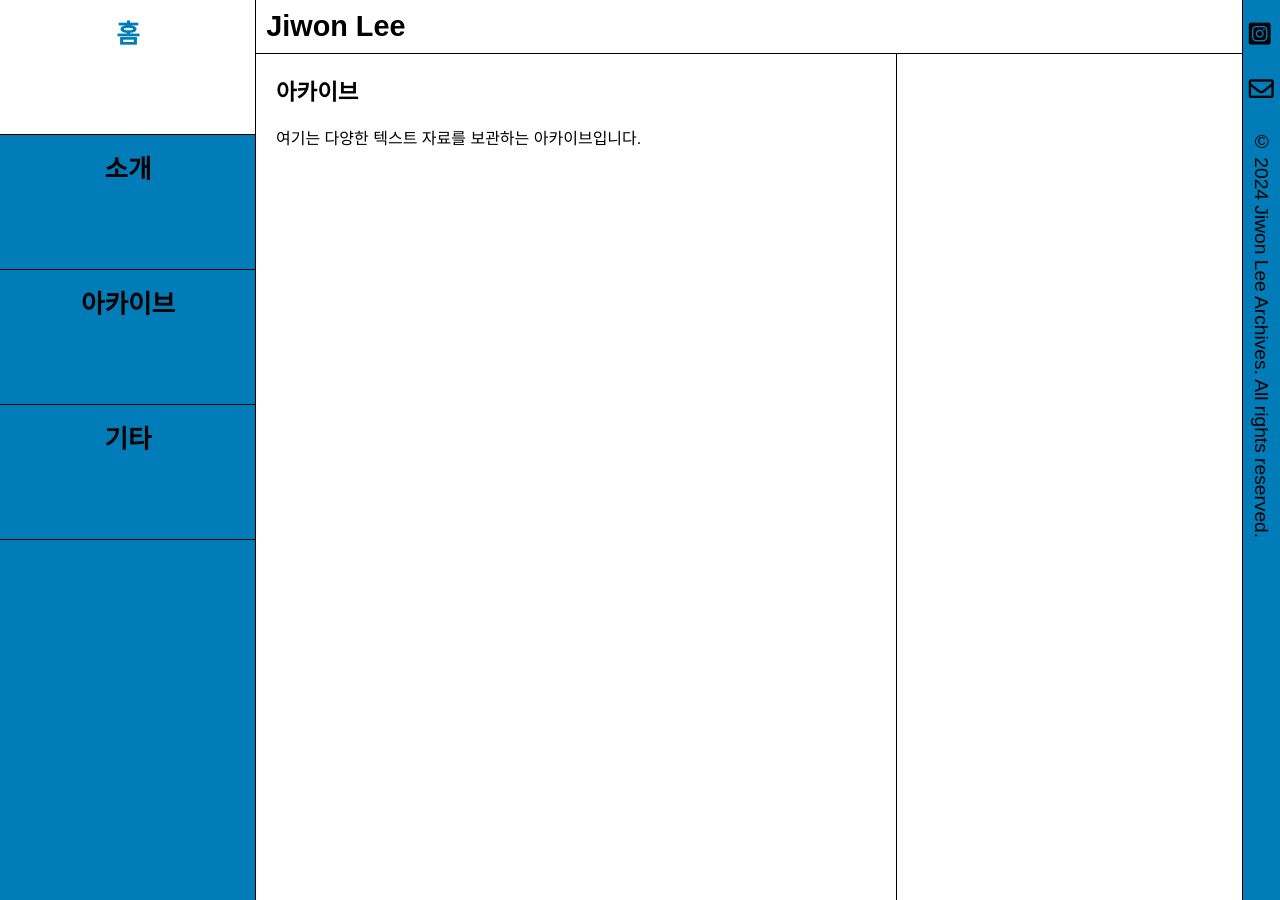
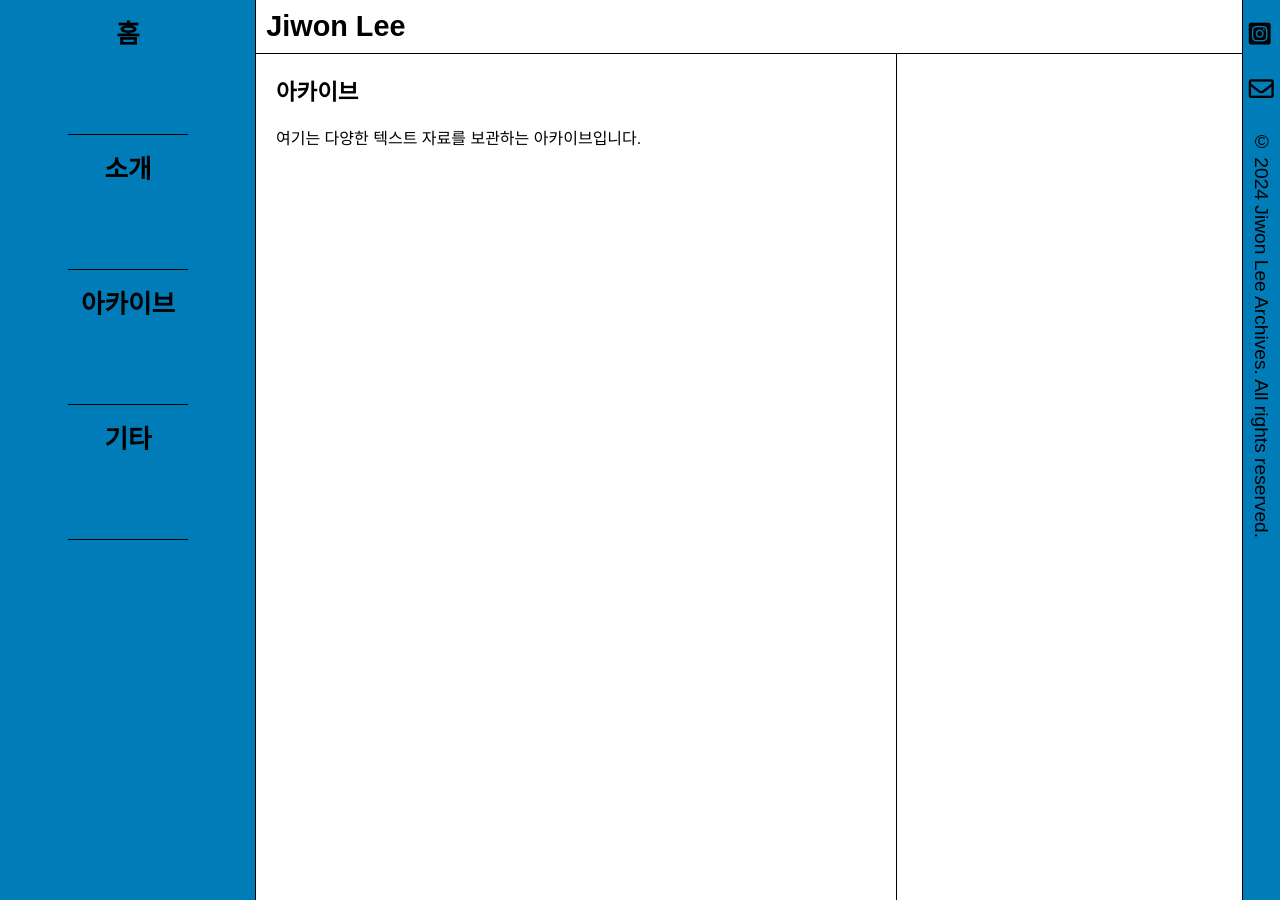
Before and after one commit to LfayeJ/archives, a Jekyll site: the page built from index.html, in a window 1280 px wide and 900 px high. Built offline with Jekyll 4.4.1, drawn with Linux system fonts in a browser that asks for light colours; some web fonts are replaced.

Commit message:
Update styles.css

```diff
--- a/assets/css/styles.css
+++ b/assets/css/styles.css
@@ -144,6 +144,8 @@
   display: grid;
   width: 20vw;
   background-color: var(--hover-color);
+  justify-content: center; /* 그리드 항목의 수평 정렬 */
+  align-content: center; /* 그리드 항목의 수직 정렬 */
 }
 
 .grid-item {
@@ -153,7 +155,7 @@
   align-items: center; /* 수직 가운데 정렬 */
   padding: 1vw;
   font-size: 1.6rem;
-  font-weight: 600;
+  font-weight: bold;
   transition: background-color 0.3s, color 0.3s;
   height: 15vh;
 }
```
